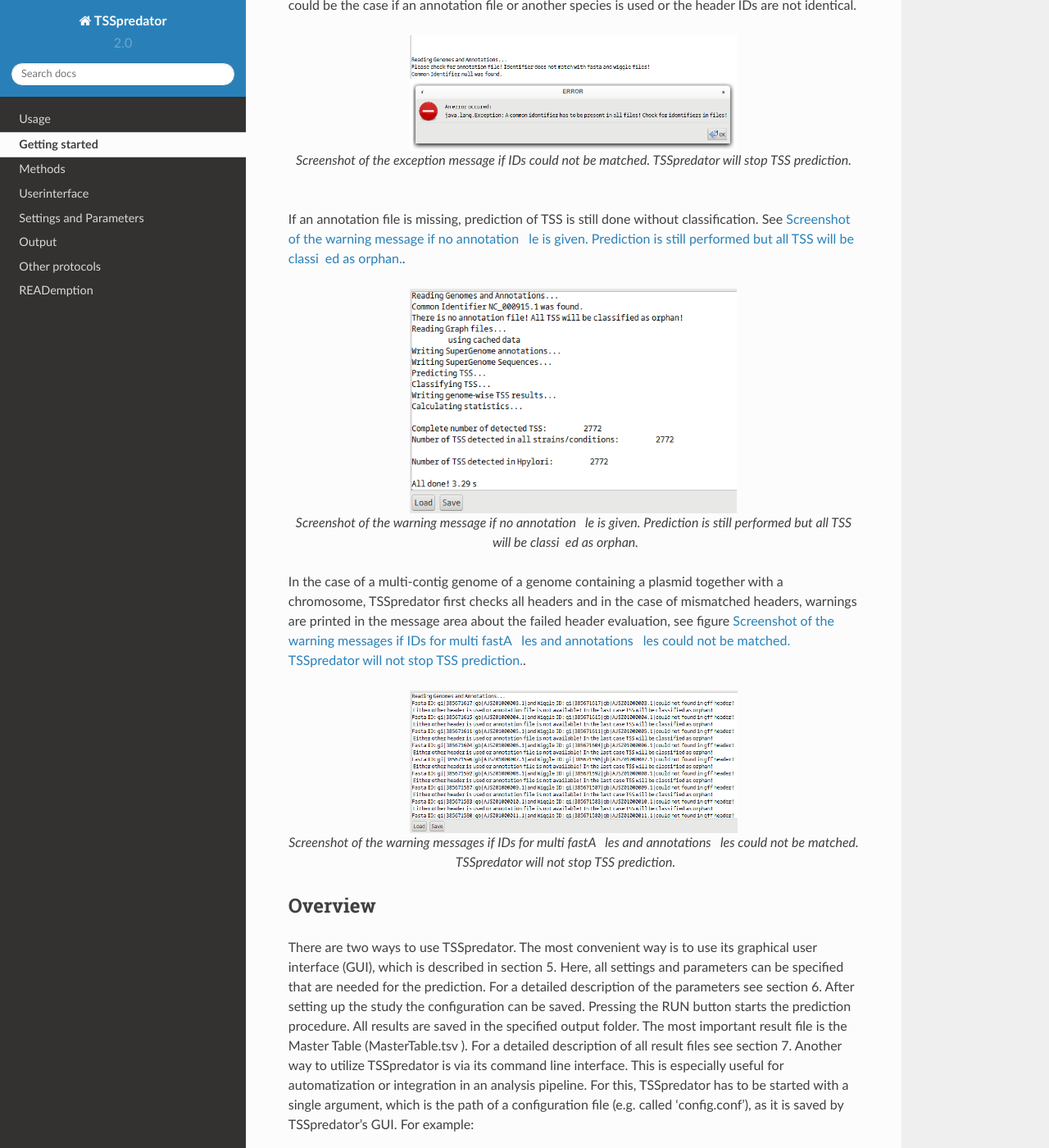
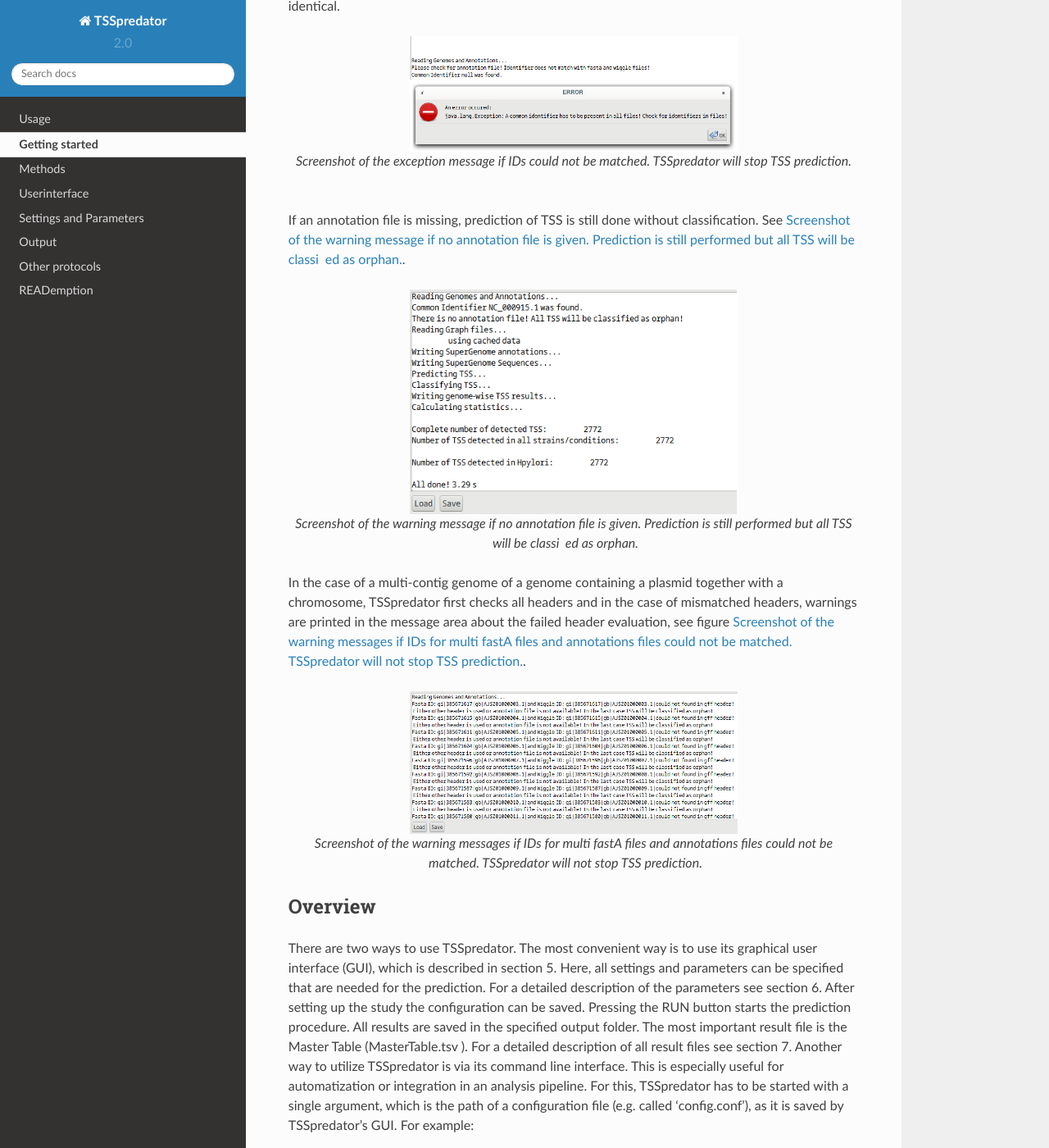
Before and after one commit to Integrative-Transcriptomics/TSSpredator2.0-rtd, a Sphinx documentation site: the page built from docs/source/start.rst, in a window 1280 px wide and 1400 px high, scrolled down 1435 px. Shown: the whole window at 82% size. Built offline with Sphinx 7.4.7 and the Read the Docs theme 2.0.0, drawn with Linux system fonts in a browser that asks for light colours; some of the changed text lies outside the part shown.

Commit message:
change start

```diff
--- a/docs/source/start.rst
+++ b/docs/source/start.rst
@@ -70,7 +70,7 @@
 prediction, depending on what post-TSS prediction work will be done.
 In the following typical error messages and warnings are shown. If there is no match of
 the identifiers between all three files, TSSpredator will stop and print the following
-exception, see :ref:`fig-wrongID`. This could be the case if an annotation file or another species is used
+exception, see :numref:`fig-wrongID`. This could be the case if an annotation file or another species is used
 or the header IDs are not identical.
 
 .. _fig-wrongID:
@@ -91,7 +91,7 @@
 	:width: 400
 	:align: center
 
-	Screenshot of the warning message if no annotation  le is given. Prediction is still performed
+	Screenshot of the warning message if no annotation file is given. Prediction is still performed
 	but all TSS will be classi ed as orphan.
 
 
@@ -105,7 +105,7 @@
 	:width: 400
 	:align: center
 
-	Screenshot of the warning messages if IDs for multi fastA  les and annotations  les could not
+	Screenshot of the warning messages if IDs for multi fastA files and annotations files could not
 	be matched. TSSpredator will not stop TSS prediction.
 
 
```
